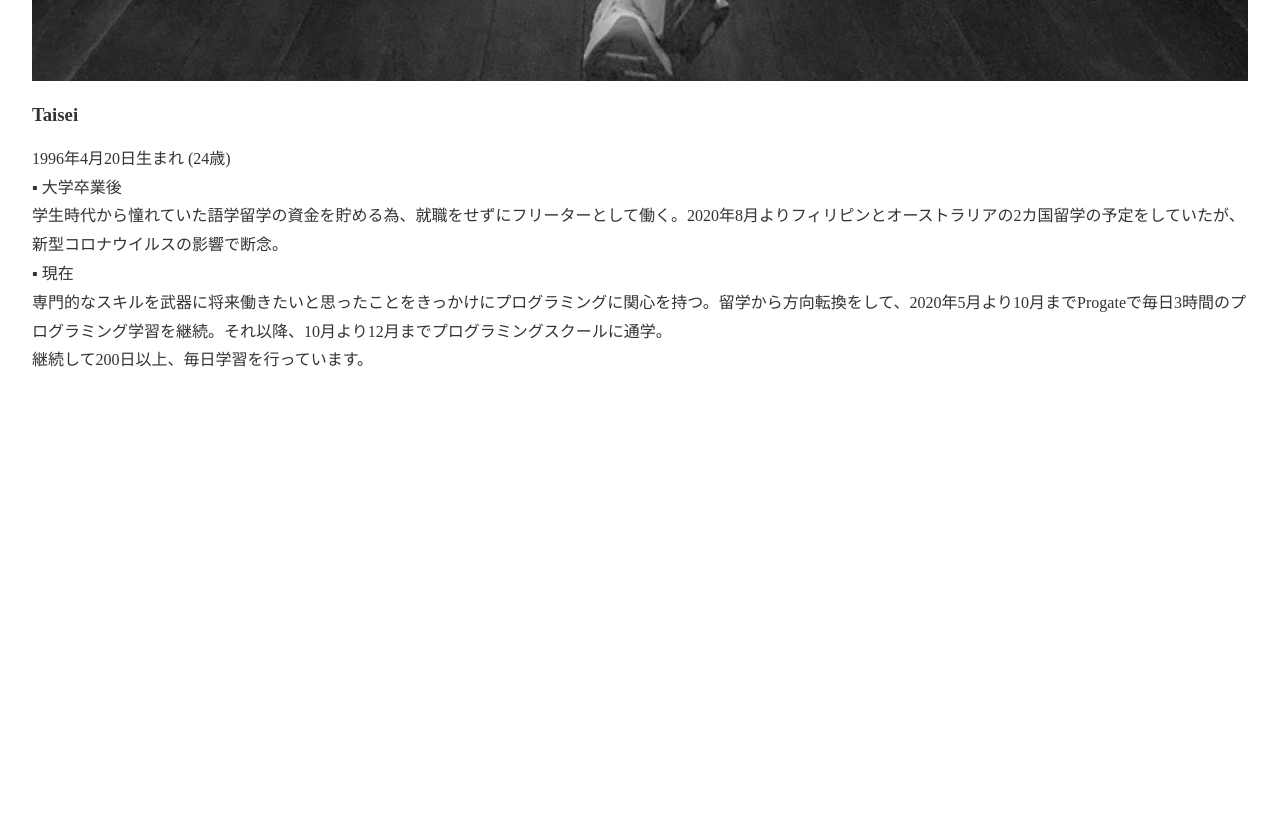
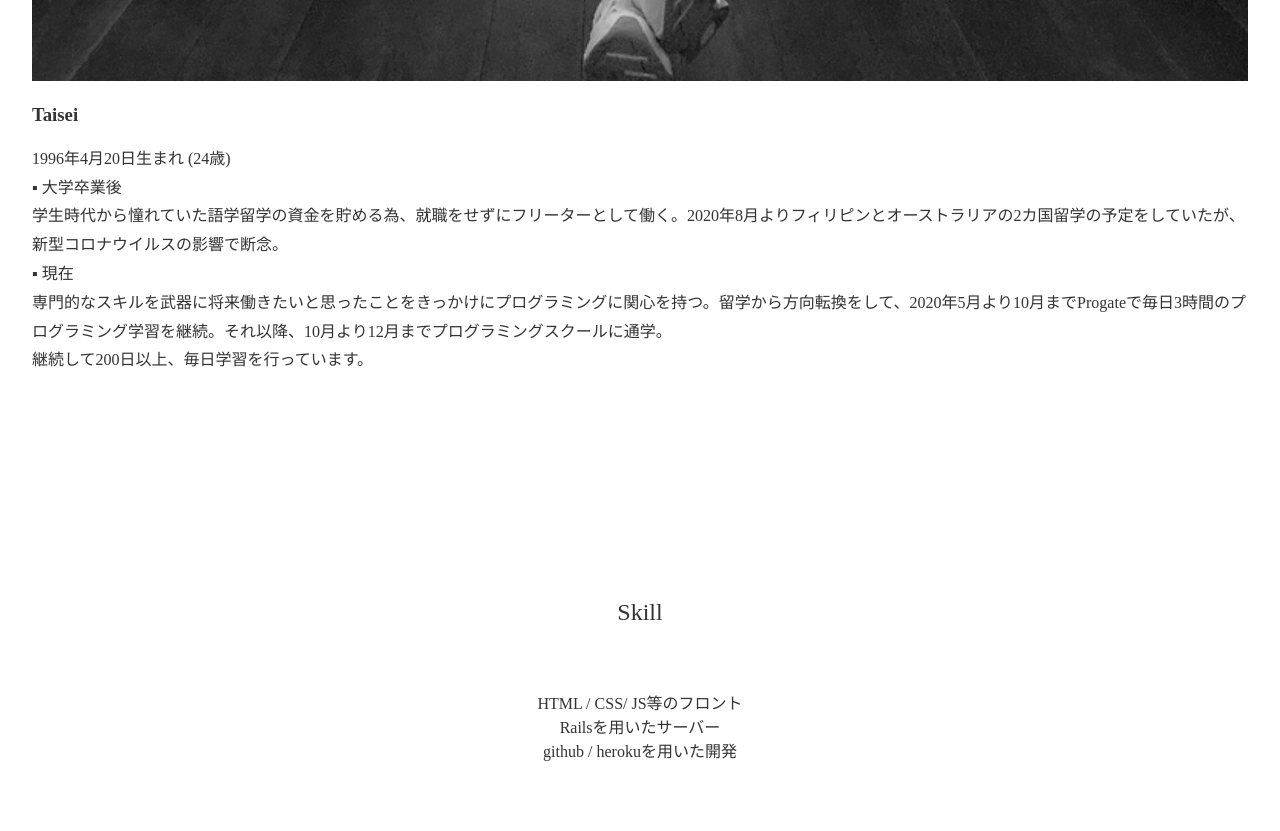
Before and after one commit to Taisei420/Taisei-s-Portfolio, a plain HTML site: page index.html in a window 1280 px wide. Shown: the part 2393-3224 px from the top of the page. Before the commit the page ends 2848 px from the top, so only its background shows below. Drawn offline with Linux system fonts and the light colour scheme.

Commit message:
Skill実装

```diff
--- a/css/styles.css
+++ b/css/styles.css
@@ -104,3 +104,29 @@ img {
 .features section {
   padding-bottom: 64px;
 }
+
+/* スキル
+--------------------------------------------- */
+
+.skills {
+  /* background: #f2f2f3; */
+  height: 100%;
+  margin: 30px;
+  padding: 50px;
+}
+
+.skills > h1 {
+  text-align: center;
+  padding: 44px 0;
+  font-weight: normal;
+}
+
+.skills p {
+  text-align: center;
+}
+
+.column {
+  text-align: center;
+  list-style: none;
+  padding-left: 0;
+}
--- a/index.html
+++ b/index.html
@@ -48,6 +48,15 @@
       </div>
     </section>
 
+    <section class="skills">
+      <h1>Skill</h1>
+      <ul class="column">
+        <li>HTML / CSS/ JS等のフロント</li>
+        <li>Railsを用いたサーバー</li>
+        <li>github / herokuを用いた開発</li>
+      </ul>
+    </section>
+
 
   </body>
 </html>
```
